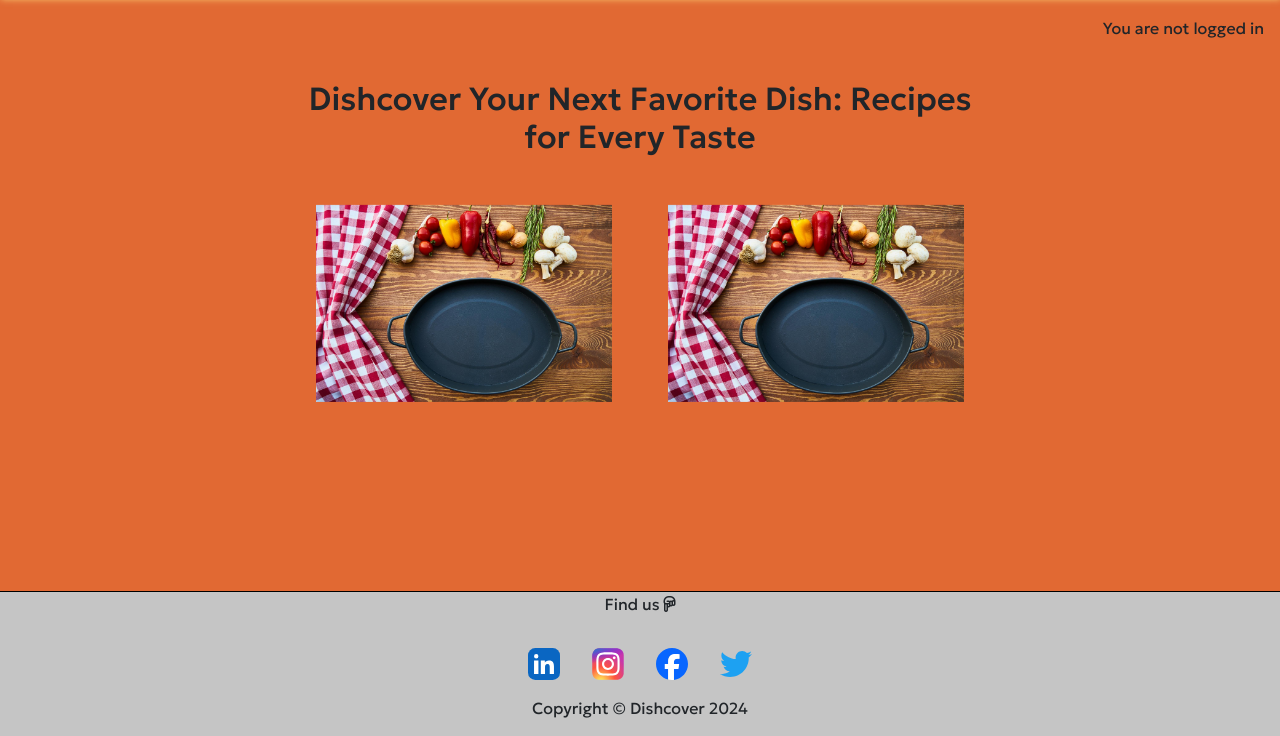
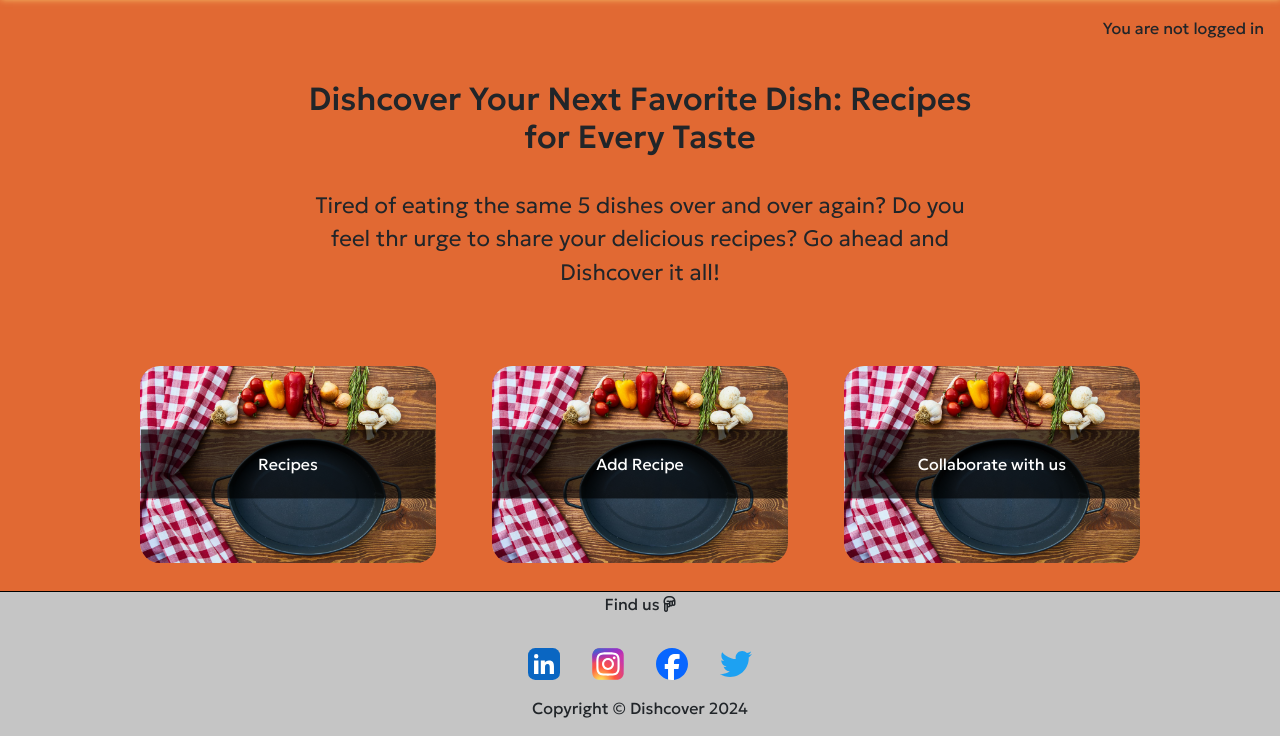
Before and after one commit to Ahmadk-g/dishcover, a Django app: page / in a window 1280 px wide. Shown: the part 64-800 px from the top of the page. Run offline with Django 4.2, Linux system fonts and the light colour scheme; some libraries are stand-ins or nearby versions; some web fonts are replaced.

Commit message:
Style and edit index page

```diff
--- a/home/templates/home/index.html
+++ b/home/templates/home/index.html
@@ -7,20 +7,31 @@
     <div class="container">
         <div class="Hero-text row justify-content-center m-4">
             <section class="text-center col-12 col-md-8">
-                <h2>Dishcover Your Next Favorite Dish: Recipes for Every Taste</h2>
+                <h2 class="main title">Dishcover Your Next Favorite Dish: Recipes for Every Taste</h2>
+                <p class=" main-text pt-4">
+                    Tired of eating the same 5 dishes over and over again?
+                    Do you feel thr urge to share your delicious recipes?
+                    Go ahead and Dishcover it all!
+                </p>
             </section>
         </div>
         <div class="row justify-content-center">
-                <a href="{% url 'recipes' %}" class="home-container col-md-3 m-3" style="width: 20rem;">
+                <a href="{% url 'recipes' %}" class="image-container col-md-3 m-3" style="width: 20rem;">
+                    <img src="{% static 'images/recipe-hero.jpg' %}" alt="image indicating Recipes page" class="image" style="width:100%">
+                    <div class="middle">
+                        <div class="text">Recipes</div>
+                    </div>
+                </a>
+                <a  href="{% url 'add_recipes' %}" class="image-container col-md-3 m-3" style="width: 20rem;">
                     <img src="{% static 'images/recipe-hero.jpg' %}" alt="Avatar" class="image" style="width:100%">
                     <div class="middle">
-                        <div class="text">Check out new recipes</div>
+                        <div class="text">Add Recipe</div>
                     </div>
                 </a>
-                <a  href="{% url 'add_recipes' %}" class="home-container col-md-3 m-3" style="width: 20rem;">
+                <a  href="{% url 'about' %}" class="image-container col-md-3 m-3" style="width: 20rem;">
                     <img src="{% static 'images/recipe-hero.jpg' %}" alt="Avatar" class="image" style="width:100%">
                     <div class="middle">
-                        <div class="text">Check out new recipes</div>
+                        <div class="text">Collaborate with us</div>
                     </div>
                 </a>
         </div>
--- a/static/css/style.css
+++ b/static/css/style.css
@@ -102,9 +102,17 @@
 
 /* Home page */
 
-.home-container {
+.main-text{
+    font-size: 1.4rem;
+    font-weight: 300;
+    padding-bottom: 20px;
+
+}
+
+.image-container {
     position: relative;
     width: 50%;
+    border-radius: 20px;
   }
 
   .image {
@@ -114,29 +122,37 @@
     height: auto;
     transition: .5s ease;
     backface-visibility: hidden;
+    border-radius: 20px;
   }
 
   .middle {
+    align-content: center;
     transition: .5s ease;
-    opacity: 0;
+    opacity: 1;
     position: absolute;
+    width: 92%;
+    height: 35%;
     top: 50%;
     left: 50%;
     transform: translate(-50%, -50%);
     -ms-transform: translate(-50%, -50%);
+    transition: all 0.3s ease-in-out;
     text-align: center;
+    background-color: #000000aa;
   }
 
-  .home-container:hover .image {
-    opacity: 0.3;
-  }
 
-  .home-container:hover .middle {
+  .image-container:hover .middle {
     opacity: 1;
+    /* background-color: #000000df; */
+    height: 100%;
+    border-radius: 20px;
+
+
   }
 
   .text {
-    background-color: #04AA6D;
+    /* background-color: #000000; */
     color: white;
     font-size: 16px;
     padding: 16px 32px;
```
